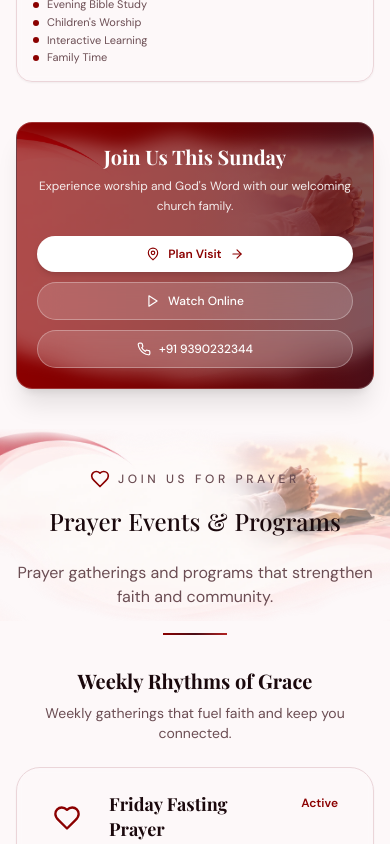
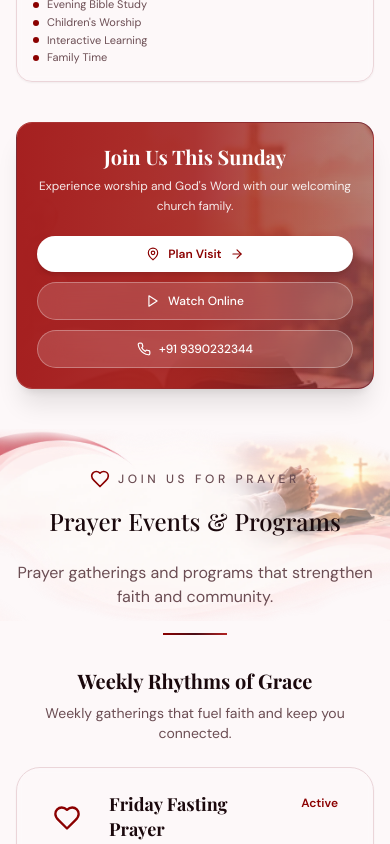
Before and after one commit to Vijayvk939/APC_PROJECT, a React (Vite) app: page / in a window 390 px wide. Shown: the part 2200-3044 px from the top of the page. Built offline with nearby package versions, Linux system fonts and the light colour scheme; a web font is replaced by a local one.

Commit message:
feat: apply Card-Design.webp banner design to Join Us This Sunday and Our Mission cards

```diff
--- a/src/components/sections/About.tsx
+++ b/src/components/sections/About.tsx
@@ -6,7 +6,7 @@ import { Badge } from "@/components/ui/badge"
 import { values } from "@/data/about"
 import ourStoryBg from "/images/Design/Our_Story.webp"
 import churchImage from "/images/BVPM_CHURCH.webp"
-import specialPrayersBg from "/images/Design/Prayer_Events&Programs.webp"
+import cardDesignBg from "/images/Design/Card-Design.webp"
 
 
 export default function About() {
@@ -83,13 +83,17 @@ export default function About() {
             </div>
 
             {/* Our Mission Card */}
-            <div className="reveal opacity-0 animation-delay-200 group bg-gradient-to-br from-[#8B0000] via-[#700000] to-[#4A0E17] rounded-3xl p-6 sm:p-8 text-white shadow-xl border border-white/20 relative overflow-hidden">
-              {/* Background Image Overlay */}
-              <img
-                src={specialPrayersBg}
-                alt=""
-                className="absolute inset-0 w-full h-full object-cover opacity-30 mix-blend-screen pointer-events-none select-none"
-              />
+            <div className="reveal opacity-0 animation-delay-200 group bg-gradient-to-r from-[#A52020] via-[#8B1010] to-[#6B1520] rounded-3xl p-6 sm:p-8 text-white shadow-xl border border-white/10 relative overflow-hidden">
+              {/* Image bleeding in from the right */}
+              <div className="absolute inset-0 pointer-events-none select-none z-0">
+                <img
+                  src={cardDesignBg}
+                  alt=""
+                  className="w-full h-full object-cover object-right opacity-50 select-none pointer-events-none"
+                />
+                {/* Left-to-right gradient mask */}
+                <div className="absolute inset-0 bg-gradient-to-r from-[#A52020] via-[#A52020]/80 to-transparent pointer-events-none" />
+              </div>
 
               <div className="relative z-10 flex items-center gap-2 mb-3">
                 <ShieldCheck className="w-5 h-5 text-amber-300 shrink-0" />
--- a/src/components/sections/WorshipServices.tsx
+++ b/src/components/sections/WorshipServices.tsx
@@ -5,7 +5,7 @@ import { Badge } from "@/components/ui/badge"
 
 import { worshipServices } from "@/data/worship"
 import worshipServicesBg from "/images/Design/Worship_ServicesPNG.webp"
-import specialPrayersBg from "/images/Design/Prayer_Events&Programs.webp"
+import cardDesignBg from "/images/Design/Card-Design.webp"
 
 
 export default function WorshipServices() {
@@ -111,13 +111,17 @@ export default function WorshipServices() {
 
         {/* Call to Action Banner */}
         <div className="reveal opacity-0 animation-delay-400">
-          <div className="relative bg-gradient-to-r from-[#8B0000] via-[#700000] to-[#4A0E17] rounded-2xl sm:rounded-3xl p-5 sm:p-8 lg:p-10 text-white shadow-xl overflow-hidden border border-white/20">
-            {/* Background Special-Prayers-Design.png Image Overlay */}
-            <img
-              src={specialPrayersBg}
-              alt=""
-              className="absolute inset-0 w-full h-full object-cover opacity-30 mix-blend-screen pointer-events-none select-none"
-            />
+          <div className="relative bg-gradient-to-r from-[#A52020] via-[#8B1010] to-[#6B1520] rounded-2xl sm:rounded-3xl p-5 sm:p-8 lg:p-10 text-white shadow-xl overflow-hidden border border-white/10">
+            {/* Image bleeding in from the right */}
+            <div className="absolute inset-0 pointer-events-none select-none z-0">
+              <img
+                src={cardDesignBg}
+                alt=""
+                className="w-full h-full object-cover object-right opacity-50 select-none pointer-events-none"
+              />
+              {/* Left-to-right gradient mask: solid red on left, fades to transparent on right */}
+              <div className="absolute inset-0 bg-gradient-to-r from-[#A52020] via-[#A52020]/80 to-transparent pointer-events-none" />
+            </div>
 
             <div className="relative z-10 flex flex-col lg:flex-row items-center justify-between gap-5 sm:gap-6">
               <div className="text-center lg:text-left">
```
Also changed, not shown: public/images/Design/Card-Design.webp (added).
